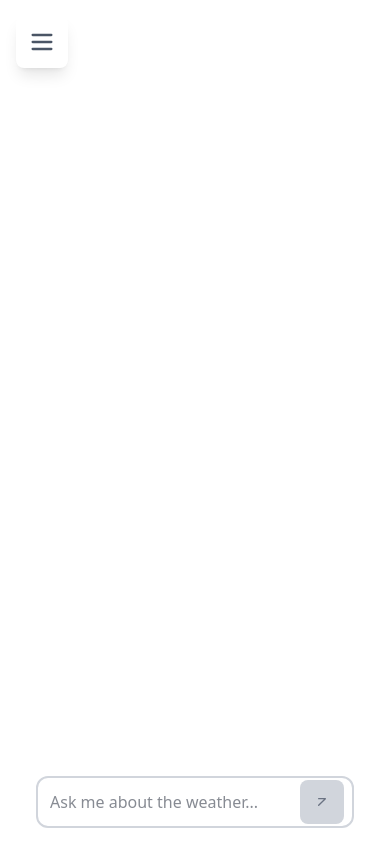
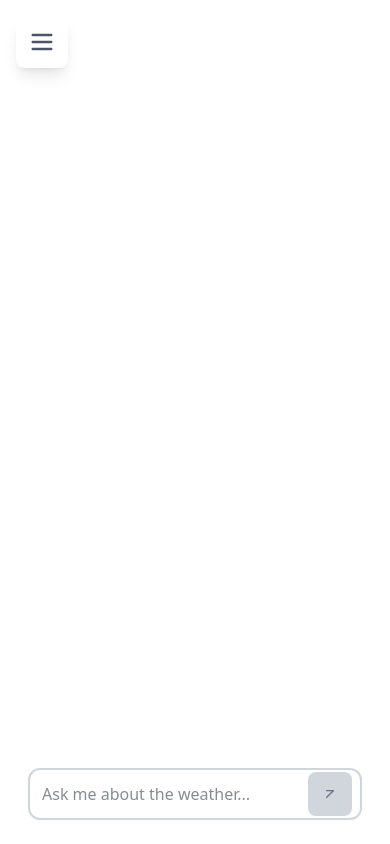
Before and after one commit to yassh9/yash_pazago_test, a React (Vite) app: page / in a window 390 px wide. Built offline with nearby package versions, Linux system fonts and the light colour scheme.

Commit message:
"fix for mobiles"

```diff
--- a/src/App.jsx
+++ b/src/App.jsx
@@ -232,7 +232,8 @@ function AppContent() {
   }, [sidebarOpen]);
 
   return (
-    <div className={`min-h-screen transition-colors duration-200 ${isMobile ? 'relative' : 'flex'}`}>
+    <div className={`min-h-screen transition-colors duration-200 ${isMobile ? 'relative overflow-hidden' : 'flex'}`}
+         style={isMobile ? { height: '100vh', height: '100dvh' } : {}}>
       {/* Mobile overlay when sidebar is open */}
       {isMobile && sidebarOpen && (
         <div
@@ -297,7 +298,7 @@ function AppContent() {
       )}
 
       {/* Main Content - Full screen with overlay hamburger */}
-      <div className={`relative flex flex-col h-screen transition-all duration-300 ease-in-out ${isMobile ? 'w-full' : 'flex-1'}`}>
+      <div className={`relative flex flex-col transition-all duration-300 ease-in-out ${isMobile ? 'w-full h-full' : 'flex-1 h-screen'}`}>
         {/* Hamburger button - Fixed overlay position */}
         <button
           className={`
@@ -317,11 +318,11 @@ function AppContent() {
         </button>
 
         {/* Chat Area - Full height */}
-        <div className="flex-1 flex flex-col overflow-hidden h-full">
+        <div className={`flex-1 flex flex-col overflow-hidden ${isMobile ? 'h-full' : 'h-full'}`}>
           {/* Container to limit width on desktop */}
-          <div className={`flex-1 flex flex-col ${isMobile ? 'w-full px-4' : 'max-w-4xl mx-auto w-full px-6'} h-full`}>
+          <div className={`flex-1 flex flex-col ${isMobile ? 'w-full' : 'max-w-4xl mx-auto w-full px-6'} h-full`}>
             {/* Message area - scrollable, takes available space, full height */}
-            <div className="flex-1 overflow-y-auto">
+            <div className={`flex-1 overflow-y-auto ${isMobile ? 'pb-2' : ''}`}>
               <ChatWindow
                 messages={messageData}
                 isLoading={isLoading}
@@ -333,7 +334,7 @@ function AppContent() {
             </div>
 
             {/* Input Area - Fixed at bottom */}
-            <div className="flex-shrink-0">
+            <div className={`flex-shrink-0 ${isMobile ? 'px-4' : ''}`}>
               <Searchbox
                 SetValue={SetValue}
                 value={value}
--- a/src/components/Searchbox.jsx
+++ b/src/components/Searchbox.jsx
@@ -15,8 +15,9 @@ export default function Searchbox({ SetValue, value, SetAction, disabled, isMobi
   }
 
   return (
-    <div className={`${colors.bg.secondary} ${isMobile ? 'p-3 pb-safe' : 'p-4'}`}>
-      <form onSubmit={handleSubmit} className={`${isMobile ? 'max-w-full px-2' : `${maxWidth} mx-auto`}`}>
+    <div className={`${colors.bg.secondary} ${isMobile ? 'p-3 pb-6' : 'p-4'}`}
+         style={isMobile ? { paddingBottom: 'calc(1.5rem + env(safe-area-inset-bottom))' } : {}}>
+      <form onSubmit={handleSubmit} className={`${isMobile ? 'max-w-full' : `${maxWidth} mx-auto`}`}>
         <div className={`
           relative rounded-xl border-2 transition-all duration-200
           ${colors.border.secondary} ${colors.bg.input}
```
